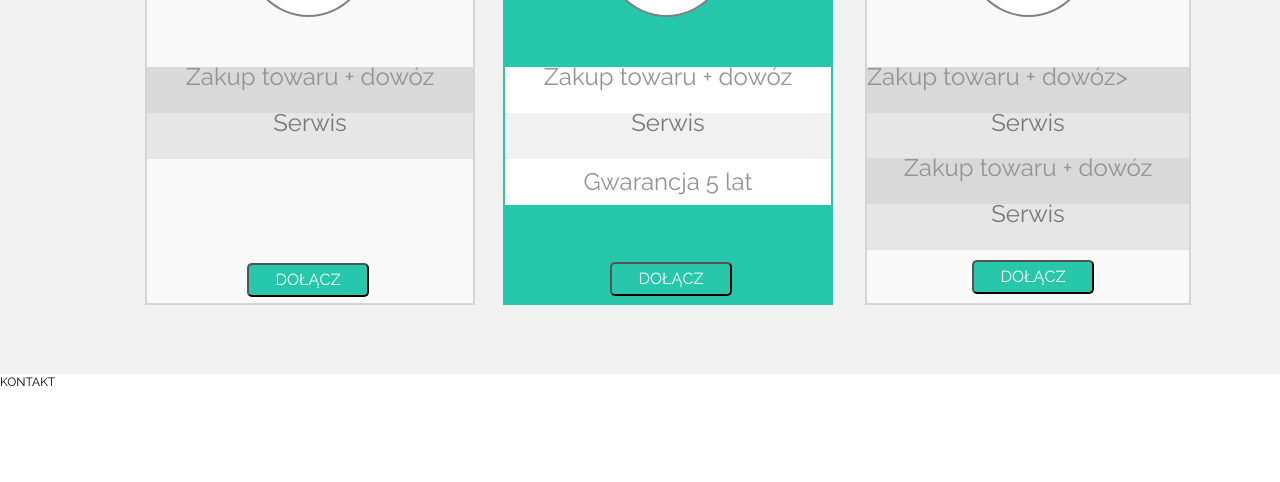
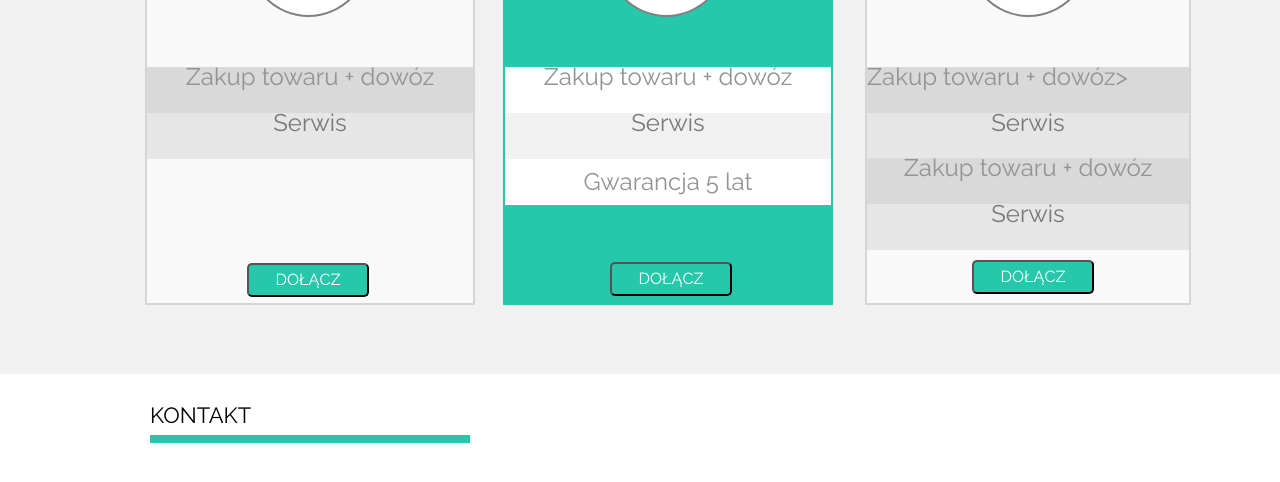
Before and after one commit to Michal1512/Chair, a website built with webpack: page index.html in a window 1280 px wide. Shown: the part 1250-1732 px from the top of the page. Built offline with nearby package versions, Linux system fonts and the light colour scheme.

Commit message:
Niebieski

```diff
--- a/index.html
+++ b/index.html
@@ -126,6 +126,7 @@
     <div class="space"></div>
     <div class="Call">
     <div class="Conect">KONTAKT</div>
+        <div class="Blue"></div>
 
     </div>
     <script src="bundles/js/main.bundle.js"></script>
--- a/resources/css/scss/main/common/Sos.scss
+++ b/resources/css/scss/main/common/Sos.scss
@@ -877,6 +877,22 @@ top:130px;
     Width: 100%;
     height: 655px;
     .Conect {
+        color: black;
+        font-size: 22px;
+        font-weight: 500;
+        line-height: 20.37px;
+        text-transform: uppercase;
+        position: absolute;
+        left:150px;
+        top:1655px;
+    }
+    .Blue {
+        background-color: #27c7ab;
+        position: absolute;
+        left:150px;
+        top:1685px;
+        width: 320px;
+        height: 8px;
 
 
     }
```
